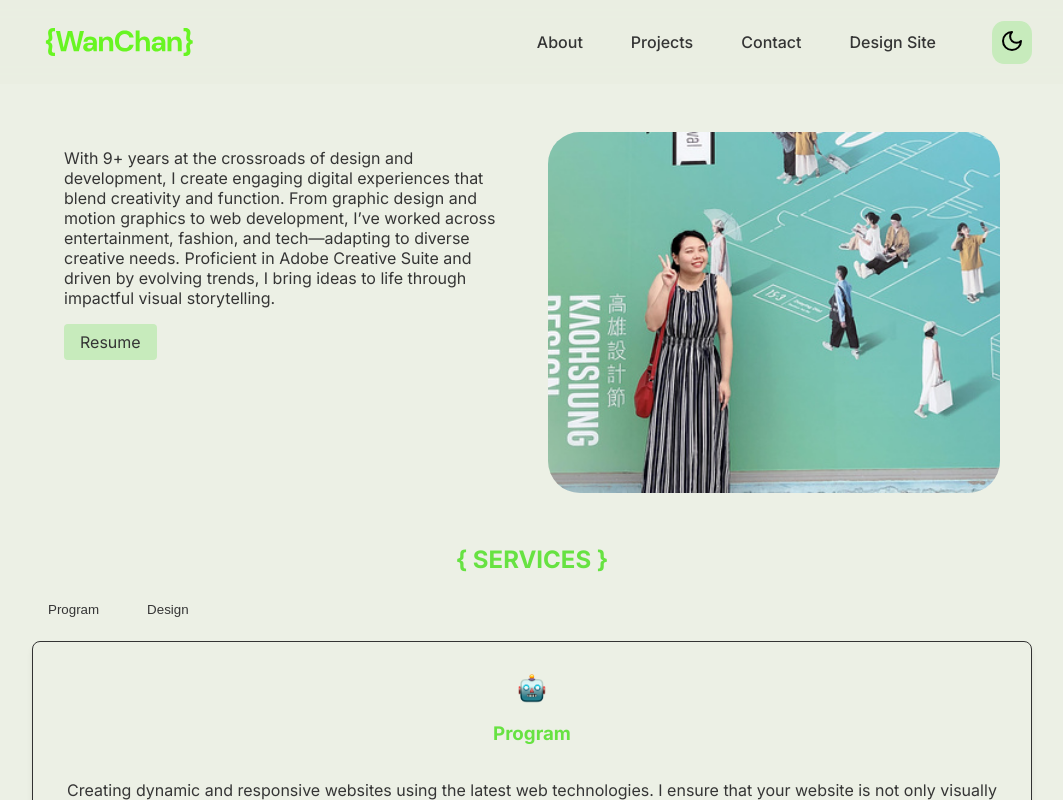
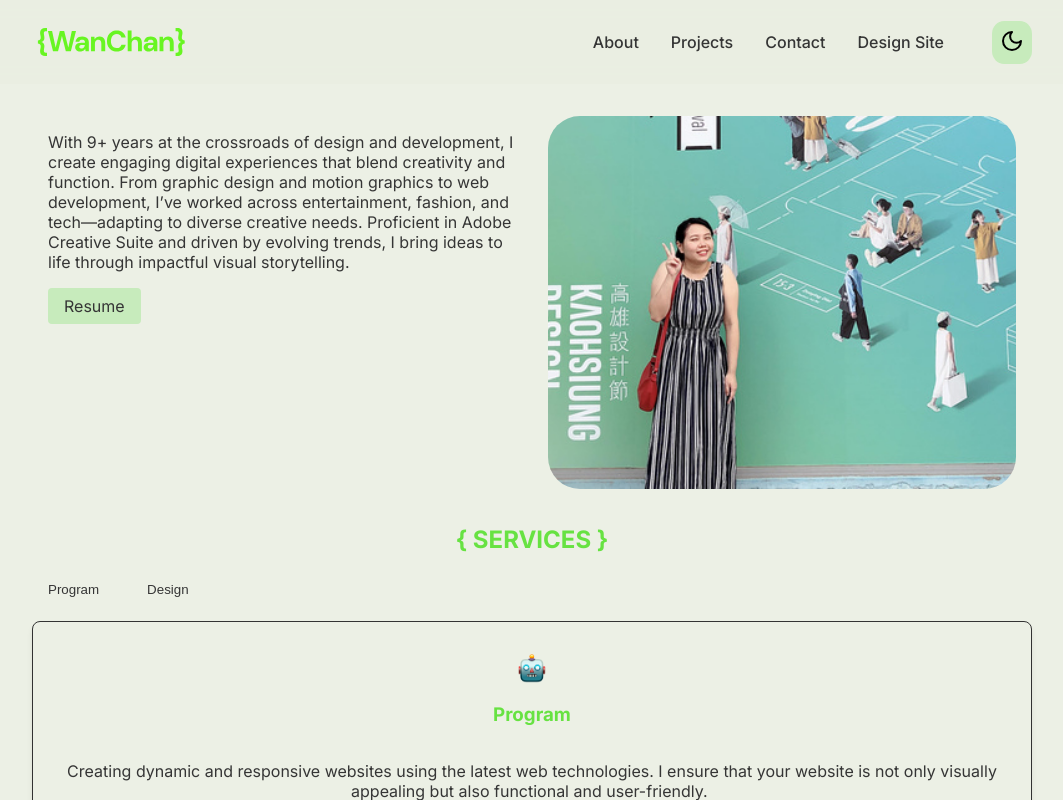
Before and after one commit to wanchanlin/CodePortfolio-Next, a Next.js app: page /about in a window 1280 px wide. Shown: the top 800 px of the page, without its empty margins (108-1171 px from the left). Built offline with nearby package versions, Linux system fonts and the light colour scheme.

Commit message:
new files

```diff
--- a/package.json
+++ b/package.json
@@ -12,6 +12,7 @@
     "@fortawesome/fontawesome-svg-core": "^6.7.2",
     "@fortawesome/free-solid-svg-icons": "^6.7.2",
     "@fortawesome/react-fontawesome": "^0.2.2",
+    "@next/third-parties": "^15.3.2",
     "@types/node": "^20.11.19",
     "@types/react": "^18.2.57",
     "@types/react-dom": "^18.2.19",
--- a/src/app/globals.css
+++ b/src/app/globals.css
@@ -39,21 +39,156 @@ body {
   border: 0;
 }
 
+/* navigation */
+.navigation {
+  position: fixed;
+  top: 0;
+  left: 0;
+  margin-bottom:100px;
+  width: 100%;
+  z-index: 50;
+  background-color: var(--background);
+  backdrop-filter: blur(8px);
+}
 
+.navigation-container {
 
-nav a {
-  color: var(--foreground);
-  text-decoration: none;
-  margin: 0 0.5rem;
+  padding: 0 1rem;
 }
 
 .navigation-wrapper {
   max-width: 1000px;
   margin: 0 auto;
   display: flex;
+  align-items: center;
   justify-content: space-between;
+  padding: 1rem 0;
+  position: relative; /* Added for mobile menu positioning */
+}
+
+.navigation-logo {
+  display: flex;
   align-items: center;
 }
+.content{
+  margin-top: 100px;
+  max-width: 1000px;
+  margin: 0 auto;
+
+}
+
+.logo-img {
+  height: 2rem;
+  width: auto;
+}
+
+/* Mobile menu button styles */
+.mobile-menu-button {
+  display: relative;
+  padding: 0.5rem;
+  background: none;
+  border: none;
+  cursor: pointer;
+  z-index: 2;
+}
+.hamburger-icon .bar {
+  background-color:  #67e242;
+}
+.hamburger-icon {
+  position: relative;
+  width: 24px;
+  height: 20px;
+  display: flex;
+  flex-direction: column;
+  justify-content: space-between;
+}
+
+.bar {
+  width: 100%;
+  height: 2px;
+  background-color: currentColor;
+  transition: all 0.3s ease-in-out; /* Smooth transition for all changes */
+  transform-origin: left;
+}
+
+/* Animation for open state */
+.hamburger-icon.open .bar:nth-child(1) {
+  transform: rotate(45deg);
+  width: 28px; /* Slightly longer for better appearance */
+}
+
+.hamburger-icon.open .bar:nth-child(2) {
+  opacity: 0;
+  transform: translateX(-20px);
+}
+
+.hamburger-icon.open .bar:nth-child(3) {
+  transform: rotate(-45deg);
+  width: 28px; /* Slightly longer for better appearance */
+}
+
+/* Navigation menu styles */
+.navigation-menu {
+  position: absolute; /* Changed from relative */
+  top: 100%; /* Position below the header */
+  width: 100%;
+  left: -1rem;
+  background-color: var(--background);
+  padding: 1rem;
+  display: none; /* Hide by default */
+  flex-direction: column;
+  gap: 1rem;
+  box-shadow: 0 4px 6px -1px rgba(0, 0, 0, 0.1);
+}
+
+/* Show mobile menu when active */
+.navigation-menu.show-mobile-menu {
+  display: flex;
+}
+
+.nav-link {
+  color: var(--foreground);
+  text-decoration: none;
+  font-size: 1rem;
+  font-weight: 500;
+  transition: color 0.2s ease;
+  padding: 0.5rem 0;
+}
+
+.nav-link:hover {
+  color:var(--button);
+}
+
+.navigation-menu-wrapper{
+  display: flex;
+  flex-direction: row;
+  gap: 1rem;
+  align-items: center;
+}
+/* Desktop styles */
+@media (min-width: 768px) {
+  .mobile-menu-button {
+    display: none;
+  }
+
+  .navigation-menu {
+    position: relative;
+    width: auto;
+    background-color: transparent;
+    display: flex; /* Always show on desktop */
+    flex-direction: row;
+    gap: 2rem;
+    box-shadow: none;
+  }
+
+  .navigation-menu .nav-link {
+    padding: 0;
+  }
+}
+
+
+
+
 
 /* Footer */
 
@@ -75,6 +210,16 @@ footer a {
   background-color: var(--background);
 }
 /* hero */
+.hero{
+ margin-top: 50px;
+}
+.hero-text{
+margin-top: 100px;
+display:flex;
+flex-direction: column;
+justify-content: space-between;
+
+}
 .title {
   font-size: 2rem;
   font-weight: 600;
@@ -90,26 +235,25 @@ footer a {
 /* Custom styles */
 .grid-container {
   display: grid;
-  grid-template-columns: repeat(auto-fit, minmax(300px, 1fr));
+  grid-template-columns: repeat(auto-fit, minmax(400px, 1fr));
   gap: 2rem;
-  padding: 2rem;
+  padding: 1rem;
+
 }
 
 .grid-item {
+  width: 100%;
   display: flex;
   flex-direction: column;
   justify-content: center;
 }
 
 .project-content {
-  padding: 2rem;
+
   max-width: 1000px;
   margin: 0 auto;
 }
-.project{
-  width: 100%;
-  height: auto;
-}
+
 .typing-cursor {
   animation: blink 1s step-end infinite;
 }
@@ -185,6 +329,7 @@ footer a {
 }
 
 .btn {
+  font-size: 1rem;
   display: inline-block;
   text-decoration: none;
   padding: 0.5rem 1rem;
@@ -202,12 +347,11 @@ footer a {
 
 
 /* iframe */
-.responsive-iframe {
+
+iframe {
   width: 100%;
   height: 100%;
   min-height: 300px;
-}
-iframe {
   border: 0;
   border-radius: 10px;
 }
@@ -344,152 +488,6 @@ input, textarea {
 }
 
 
-
-
-.navigation {
-  position: fixed;
-  top: 0;
-  left: 0;
-  margin-bottom:100px;
-  width: 100%;
-  z-index: 50;
-  background-color: var(--background);
-  backdrop-filter: blur(8px);
-}
-
-.navigation-container {
-  max-width: 1280px;
-  margin: 0 auto;
-  padding: 0 1rem;
-}
-
-.navigation-wrapper {
-  display: flex;
-  align-items: center;
-  justify-content: space-between;
-  padding: 1rem 0;
-  position: relative; /* Added for mobile menu positioning */
-}
-
-.navigation-logo {
-  display: flex;
-  align-items: center;
-}
-.content{
-  margin-top: 100px;
-  max-width: 1000px;
-  margin: 0 auto;
-
-}
-
-.logo-img {
-  height: 2rem;
-  width: auto;
-}
-
-/* Mobile menu button styles */
-.mobile-menu-button {
-  display: relative;
-  padding: 0.5rem;
-  background: none;
-  border: none;
-  cursor: pointer;
-  z-index: 2;
-}
-.hamburger-icon .bar {
-  background-color:  #67e242;
-}
-.hamburger-icon {
-  position: relative;
-  width: 24px;
-  height: 20px;
-  display: flex;
-  flex-direction: column;
-  justify-content: space-between;
-}
-
-.bar {
-  width: 100%;
-  height: 2px;
-  background-color: currentColor;
-  transition: all 0.3s ease-in-out; /* Smooth transition for all changes */
-  transform-origin: left;
-}
-
-/* Animation for open state */
-.hamburger-icon.open .bar:nth-child(1) {
-  transform: rotate(45deg);
-  width: 28px; /* Slightly longer for better appearance */
-}
-
-.hamburger-icon.open .bar:nth-child(2) {
-  opacity: 0;
-  transform: translateX(-20px);
-}
-
-.hamburger-icon.open .bar:nth-child(3) {
-  transform: rotate(-45deg);
-  width: 28px; /* Slightly longer for better appearance */
-}
-
-/* Navigation menu styles */
-.navigation-menu {
-  position: absolute; /* Changed from relative */
-  top: 100%; /* Position below the header */
-  width: 100%;
-  left: -1rem;
-  background-color: var(--background);
-  padding: 1rem;
-  display: none; /* Hide by default */
-  flex-direction: column;
-  gap: 1rem;
-  box-shadow: 0 4px 6px -1px rgba(0, 0, 0, 0.1);
-}
-
-/* Show mobile menu when active */
-.navigation-menu.show-mobile-menu {
-  display: flex;
-}
-
-.nav-link {
-  color: var(--foreground);
-  text-decoration: none;
-  font-size: 1rem;
-  font-weight: 500;
-  transition: color 0.2s ease;
-  padding: 0.5rem 0;
-}
-
-.nav-link:hover {
-  color:var(--button);
-}
-
-.navigation-menu-wrapper{
-  display: flex;
-  flex-direction: row;
-  gap: 1rem;
-  align-items: center;
-}
-/* Desktop styles */
-@media (min-width: 768px) {
-  .mobile-menu-button {
-    display: none;
-  }
-
-  .navigation-menu {
-    position: relative;
-    width: auto;
-    background-color: transparent;
-    display: flex; /* Always show on desktop */
-    flex-direction: row;
-    gap: 2rem;
-    box-shadow: none;
-  }
-
-  .navigation-menu .nav-link {
-    padding: 0;
-  }
-}
 /* project-page */
 .project-container{
   max-width: 1000px;
--- a/src/app/layout.tsx
+++ b/src/app/layout.tsx
@@ -10,6 +10,7 @@ config.autoAddCss = false
 import Navigation from '../components/Navigation'
 import Footer from '../components/Footer'
 import { ThemeProvider } from '../components/ThemeProvider'
+import GoogleAnalytics from '../components/GoogleAnalytics'
 
 const inter = Inter({ subsets: ['latin'] })
 
@@ -37,6 +38,7 @@ export default function RootLayout({
           </div>
           <Footer />
         </ThemeProvider>
+        <GoogleAnalytics GA_MEASUREMENT_ID="G-RSR0QVVBQJ" />
       </body>
     </html>
   )
--- /dev/null
+++ b/src/components/GoogleAnalytics.tsx
@@ -0,0 +1,7 @@
+'use client';
+
+import { GoogleAnalytics as GA } from '@next/third-parties/google';
+
+export default function GoogleAnalytics({ GA_MEASUREMENT_ID }: { GA_MEASUREMENT_ID: string }) {
+  return <GA gaId={GA_MEASUREMENT_ID} />;
+}
```
Also changed, not shown: src/app/page.tsx (+4 -4 lines), 1 other file (tests, documents, lock files or other folders).
